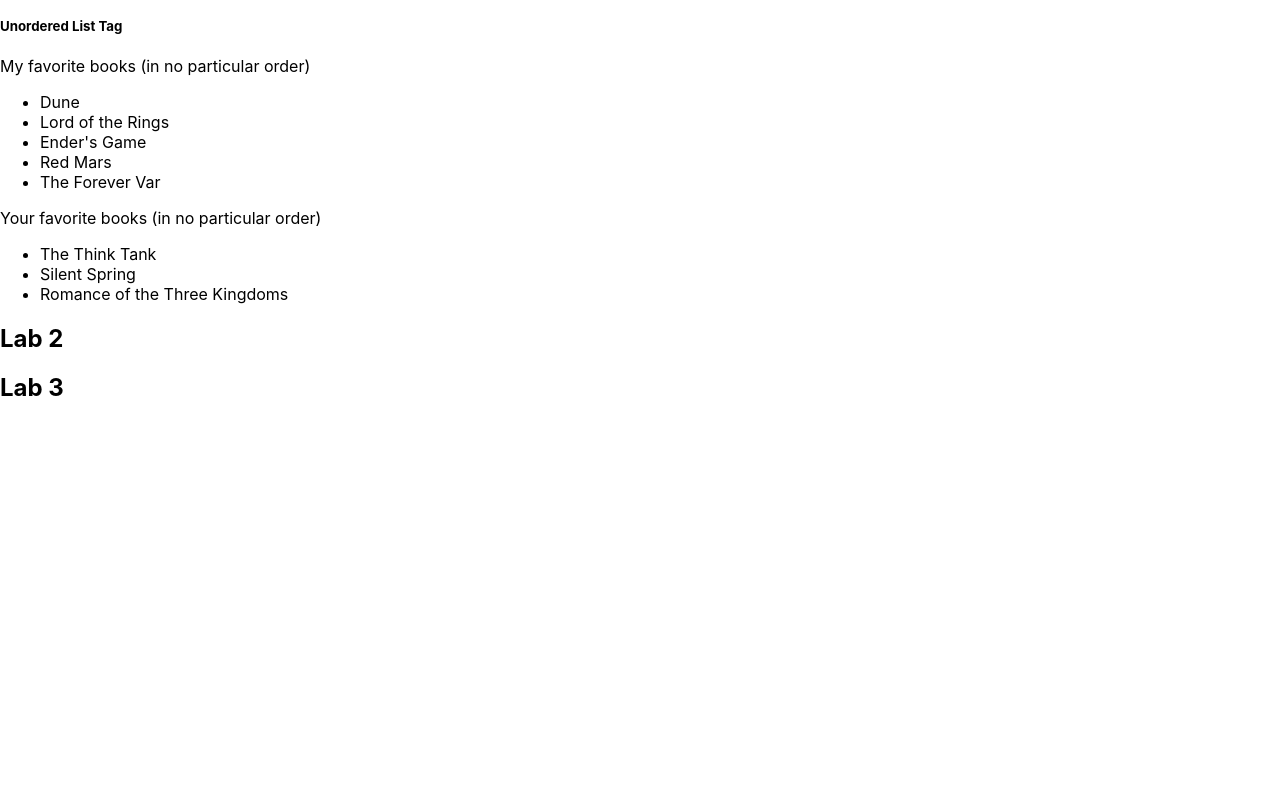
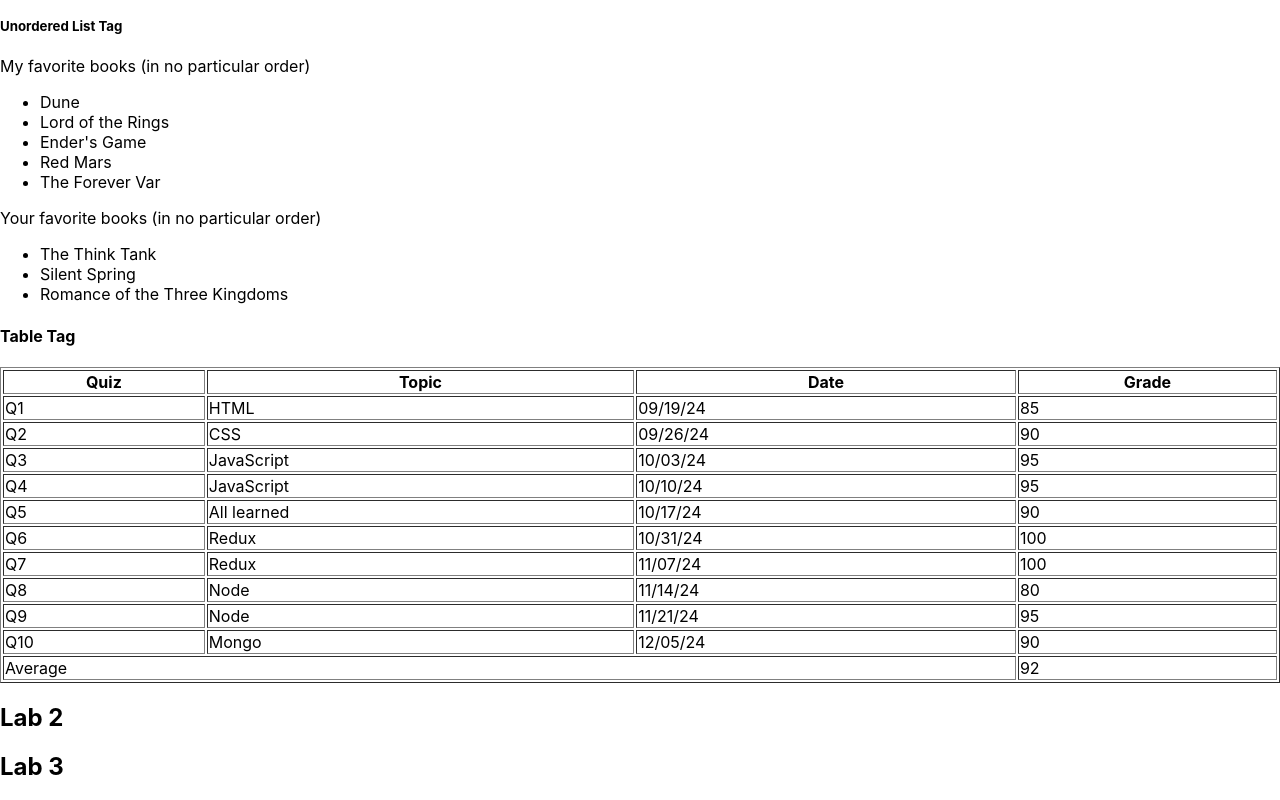
Before and after one commit to WeiqingGao/kanbas-react-web-app-cs5610-fa24, a React (Create React App) app: page / in a window 1280 px wide. Shown: the part 1221-2021 px from the top of the page. Before the commit the page ends 1643 px from the top, so only its background shows below. Built offline with nearby package versions, Linux system fonts and the light colour scheme.

Commit message:
complete 2.9

```diff
--- a/src/Labs/Lab1/index.tsx
+++ b/src/Labs/Lab1/index.tsx
@@ -99,6 +99,88 @@ tag to tell browsers to render the gaps.
                     <li>Romance of the Three Kingdoms</li>
                 </ul>
             </div>
+
+            <div id="wd-tables">
+                <h4>Table Tag</h4>
+                <table border={1} width="100%">
+                    <thead>
+                        <tr>
+                            <th>Quiz</th>
+                            <th>Topic</th>
+                            <th>Date</th>
+                            <th>Grade</th>
+                        </tr>
+                    </thead>
+                    <tbody>
+                        <tr>
+                            <td>Q1</td>
+                            <td>HTML</td>
+                            <td>09/19/24</td>
+                            <td>85</td>
+                        </tr>
+                        <tr>
+                            <td>Q2</td>
+                            <td>CSS</td>
+                            <td>09/26/24</td>
+                            <td>90</td>
+                        </tr>
+                        <tr>
+                            <td>Q3</td>
+                            <td>JavaScript</td>
+                            <td>10/03/24</td>
+                            <td>95</td>
+                        </tr>
+                        <tr>
+                            <td>Q4</td>
+                            <td>JavaScript</td>
+                            <td>10/10/24</td>
+                            <td>95</td>
+                        </tr>
+                        <tr>
+                            <td>Q5</td>
+                            <td>All learned</td>
+                            <td>10/17/24</td>
+                            <td>90</td>
+                        </tr>
+                        <tr>
+                            <td>Q6</td>
+                            <td>Redux</td>
+                            <td>10/31/24</td>
+                            <td>100</td>
+                        </tr>
+                        <tr>
+                            <td>Q7</td>
+                            <td>Redux</td>
+                            <td>11/07/24</td>
+                            <td>100</td>
+                        </tr>
+                        <tr>
+                            <td>Q8</td>
+                            <td>Node</td>
+                            <td>11/14/24</td>
+                            <td>80</td>
+                        </tr>
+                        <tr>
+                            <td>Q9</td>
+                            <td>Node</td>
+                            <td>11/21/24</td>
+                            <td>95</td>
+                        </tr>
+                        <tr>
+                            <td>Q10</td>
+                            <td>Mongo</td>
+                            <td>12/05/24</td>
+                            <td>90</td>
+                        </tr>
+                    </tbody>
+                    <tfoot>
+                        <tr>
+                            <td colSpan={3}>Average</td>
+                            <td>92</td>
+                        </tr>
+                    </tfoot>
+                </table>
+            </div>
         </div>
     );
 }
```
